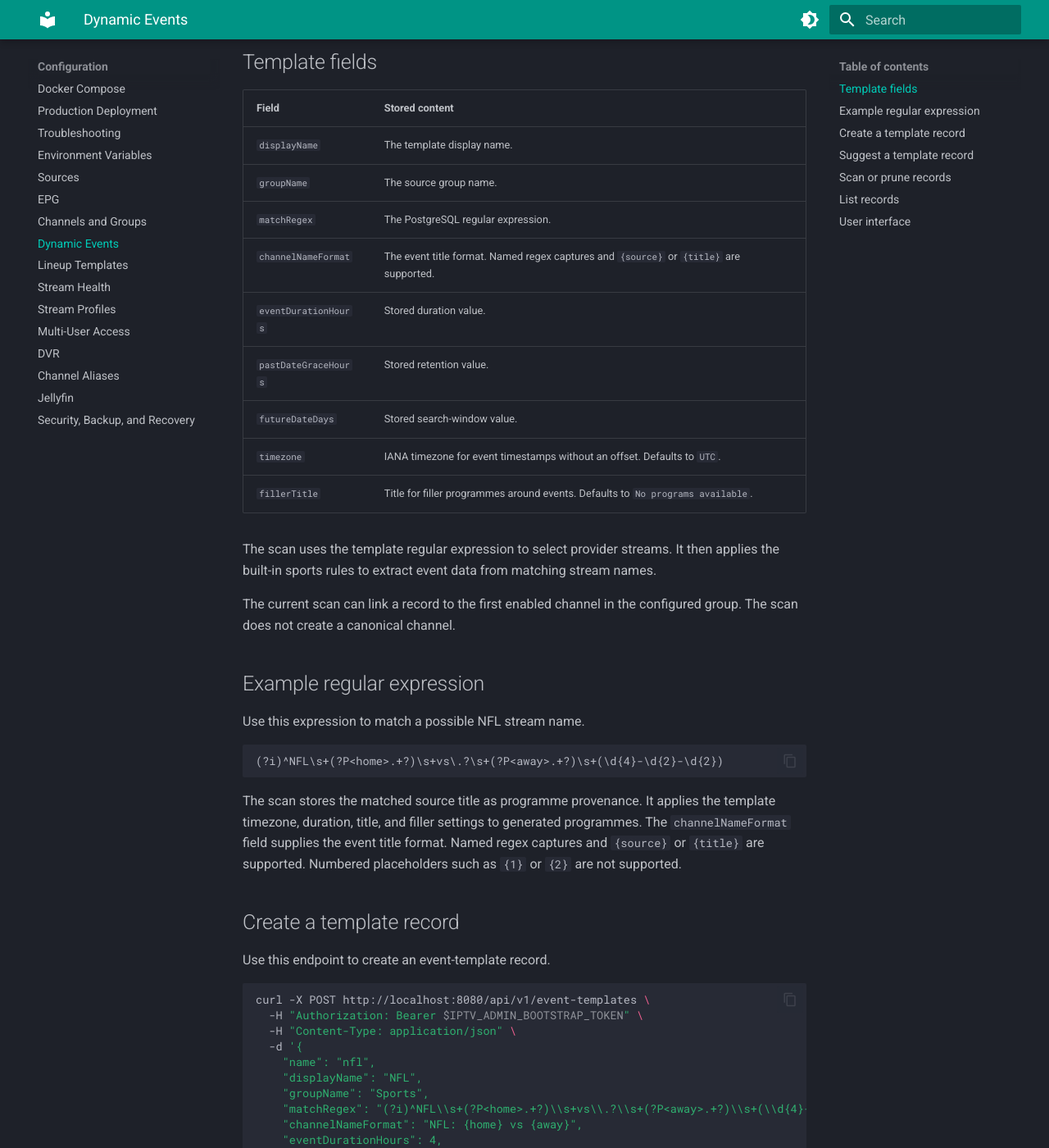
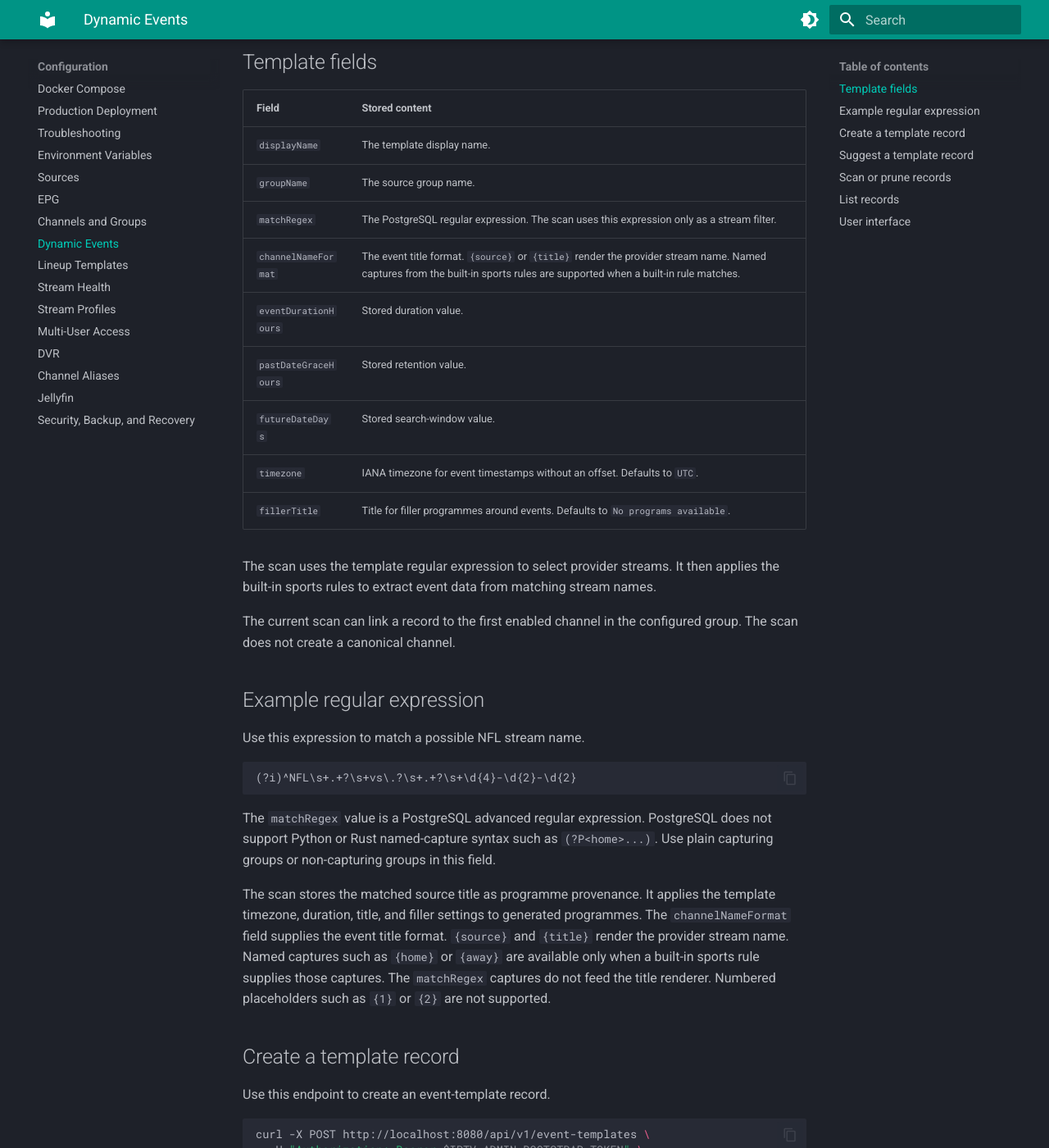
Before and after one commit to NathanBland/iptv-relay, an MkDocs documentation site: the page built from docs/docs/configuration/dynamic-events.md, in a window 1280 px wide and 1400 px high, scrolled down 354 px. Shown: the whole window at 82% size. Built offline with MkDocs 1.6.1 and Material for MkDocs 9.7.7, drawn with Linux system fonts in a browser that asks for light colours; some of the changed text lies outside the part shown.

Commit message:
Correct PostgreSQL event and EPG examples

````diff
--- a/docs/docs/configuration/dynamic-events.md
+++ b/docs/docs/configuration/dynamic-events.md
@@ -13,8 +13,8 @@ The scan does not create a canonical channel.
 |---|---|
 | `displayName` | The template display name. |
 | `groupName` | The source group name. |
-| `matchRegex` | The PostgreSQL regular expression. |
-| `channelNameFormat` | The event title format. Named regex captures and `{source}` or `{title}` are supported. |
+| `matchRegex` | The PostgreSQL regular expression. The scan uses this expression only as a stream filter. |
+| `channelNameFormat` | The event title format. `{source}` or `{title}` render the provider stream name. Named captures from the built-in sports rules are supported when a built-in rule matches. |
 | `eventDurationHours` | Stored duration value. |
 | `pastDateGraceHours` | Stored retention value. |
 | `futureDateDays` | Stored search-window value. |
@@ -30,10 +30,12 @@ The current scan can link a record to the first enabled channel in the configure
 Use this expression to match a possible NFL stream name.
 
 ```text
-(?i)^NFL\s+(?P<home>.+?)\s+vs\.?\s+(?P<away>.+?)\s+(\d{4}-\d{2}-\d{2})
+(?i)^NFL\s+.+?\s+vs\.?\s+.+?\s+\d{4}-\d{2}-\d{2}
 ```
 
-The scan stores the matched source title as programme provenance. It applies the template timezone, duration, title, and filler settings to generated programmes. The `channelNameFormat` field supplies the event title format. Named regex captures and `{source}` or `{title}` are supported. Numbered placeholders such as `{1}` or `{2}` are not supported.
+The `matchRegex` value is a PostgreSQL advanced regular expression. PostgreSQL does not support Python or Rust named-capture syntax such as `(?P<home>...)`. Use plain capturing groups or non-capturing groups in this field.
+
+The scan stores the matched source title as programme provenance. It applies the template timezone, duration, title, and filler settings to generated programmes. The `channelNameFormat` field supplies the event title format. `{source}` and `{title}` render the provider stream name. Named captures such as `{home}` or `{away}` are available only when a built-in sports rule supplies those captures. The `matchRegex` captures do not feed the title renderer. Numbered placeholders such as `{1}` or `{2}` are not supported.
 
 ## Create a template record
 
@@ -47,8 +49,8 @@ curl -X POST http://localhost:8080/api/v1/event-templates \
     "name": "nfl",
     "displayName": "NFL",
     "groupName": "Sports",
-    "matchRegex": "(?i)^NFL\\s+(?P<home>.+?)\\s+vs\\.?\\s+(?P<away>.+?)\\s+(\\d{4}-\\d{2}-\\d{2})",
-    "channelNameFormat": "NFL: {home} vs {away}",
+    "matchRegex": "(?i)^NFL\\s+.+?\\s+vs\\.?\\s+.+?\\s+\\d{4}-\\d{2}-\\d{2}",
+    "channelNameFormat": "NFL: {source}",
     "eventDurationHours": 4,
     "pastDateGraceHours": 6,
     "futureDateDays": 7
````
Also changed, not shown: docs/docs/api/events.md (+3 -3 lines), docs/docs/configuration/epg.md (+9 -2 lines).
